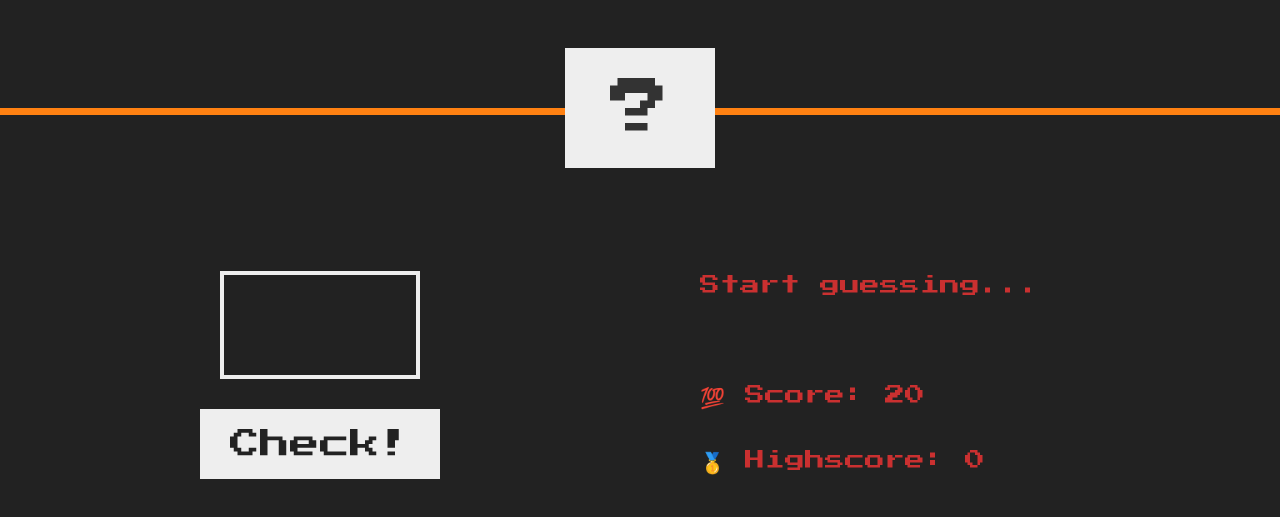
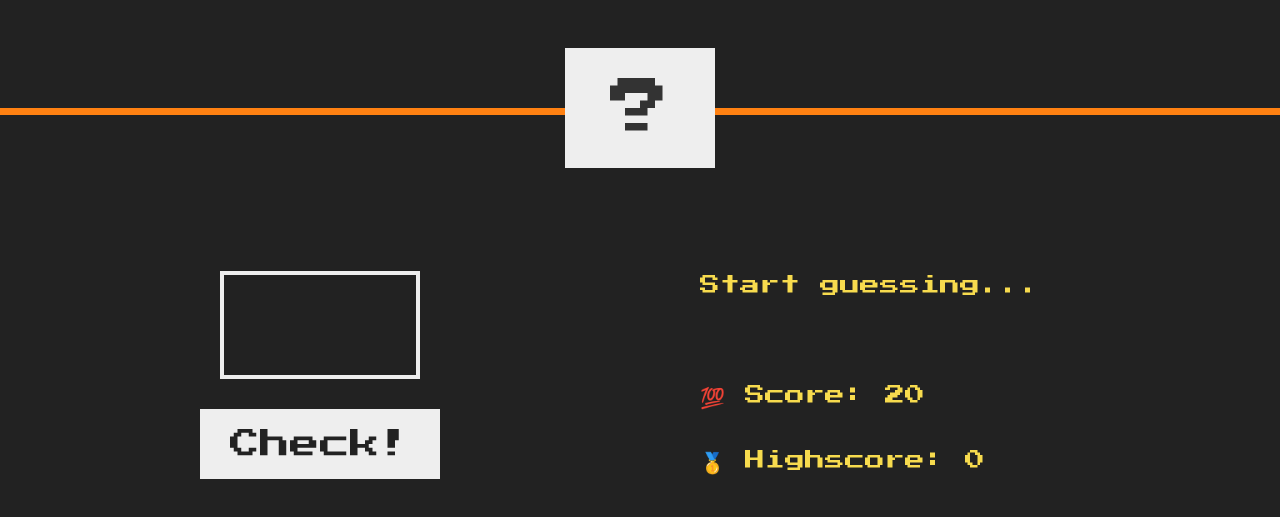
Before and after one commit to Faiem-qy/Jonas-Schmedtmann-JS, a plain HTML site: page 05-Guess-My-Number/starter/index.html in a window 1280 px wide. Shown: the part 165-682 px from the top of the page. Drawn offline with Linux system fonts and the light colour scheme.

Commit message:
Update style.css

```diff
--- a/05-Guess-My-Number/starter/style.css
+++ b/05-Guess-My-Number/starter/style.css
@@ -27,7 +27,7 @@ header {
 
 main {
   height: 65vh;
-  color: rgb(202, 48, 48);
+  color: rgb(247, 219, 78);
   display: flex;
   align-items: center;
   justify-content: space-around;
```
